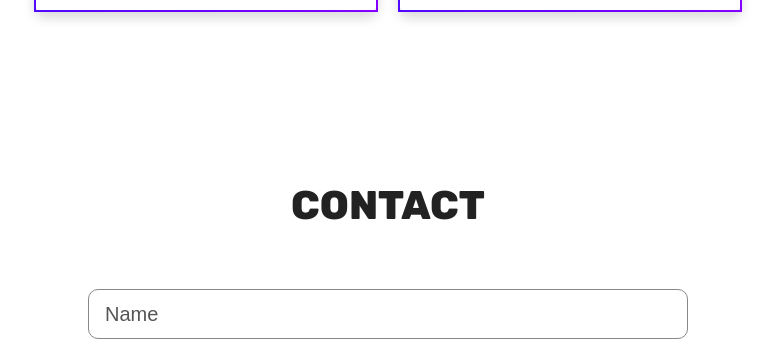
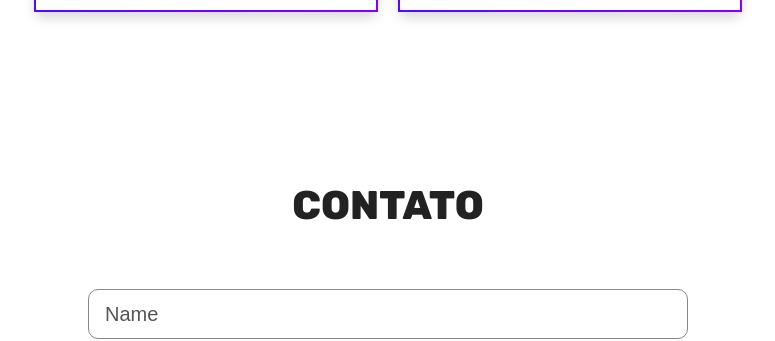
Before and after one commit to larialbu/larissa-albuquerque-portifolio, a React (Vite) app: page / in a window 1280 px wide. Shown: the part 3960-4301 px from the top of the page, without its empty margins (252-1027 px from the left). Built offline with nearby package versions, Linux system fonts and the light colour scheme.

Commit message:
Update Contact.jsx

```diff
--- a/src/sections/Contact/Contact.jsx
+++ b/src/sections/Contact/Contact.jsx
@@ -15,7 +15,7 @@ function Contact() {
 
   return (
     <section id="contact" className={styles.container}>
-      <h1 className={styles.sectionTitle}>Contact</h1>
+      <h1 className={styles.sectionTitle}>Contato</h1>
       <form onSubmit={handleSubmit}>
         <div className={styles.formGroup}>
           <label htmlFor="name" hidden>
```
